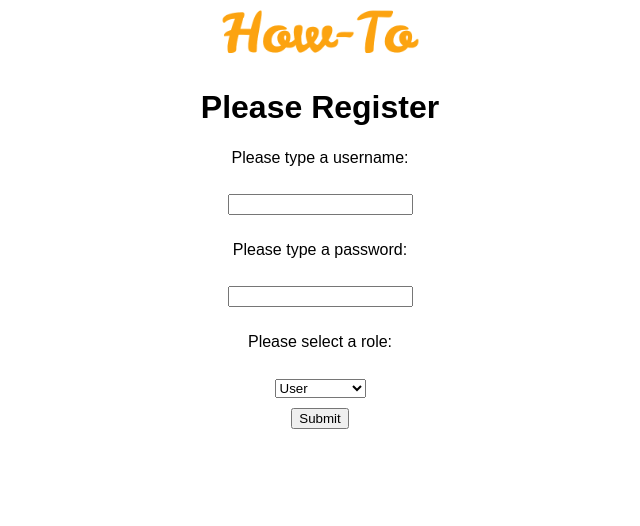
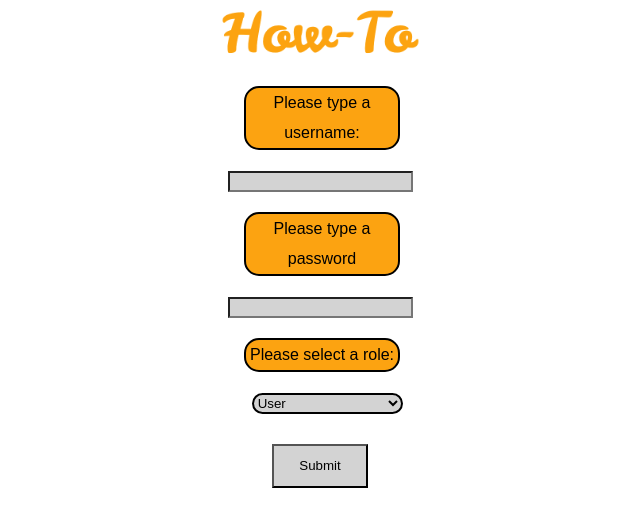
Before and after one commit to BW-how-2/Front-End, a React (Create React App) app: page /signup in a window 1280 px wide. Shown: the top 526 px of the page, without its empty margins (320-960 px from the left). Built offline with nearby package versions, Linux system fonts and the light colour scheme; no server answers.

Commit message:
got tyling done for the sign up page

```diff
--- a/src/components/SignUp.js
+++ b/src/components/SignUp.js
@@ -3,6 +3,33 @@ import Axios from 'axios'
 import {UserContext} from '../contexts/UserContext'
 import {useHistory} from 'react-router-dom'
 import * as Yup from 'yup'
+import styled from 'styled-components'
+
+const Instructions = styled.p`
+   border: solid black 2px;
+   width: 12%;
+   margin-left: 44%;
+   border-radius: 15px;
+   background-color: #FCA311;
+`
+
+const Input = styled.input`
+    background-color: lightgrey;
+`
+
+const Dropdown = styled.select`
+    border: solid black 2px;
+    width: 12%;
+    margin-left: 15px;
+    border-radius: 15px;
+    background-color: lightgrey;
+`
+
+const Button = styled.button`
+    margin-top: 2%;
+    padding: 1% 2% 1% 2%;
+    background-color: lightgrey;
+`
 
 const initialForm={
     username: '',
@@ -81,25 +108,24 @@ export default function SignUp(){
 
     return(
         <form onSubmit={handleSubmit}>
-            <h1>Please Register</h1>
-                <p> Please type a username:</p>
+                <Instructions> Please type a username:</Instructions>
                 <p className='error'>{errors.username}</p>
-                <input id='username' name='username' value={signUp.username} onChange={handleChange}></input>
+                <Input id='username' name='username' value={signUp.username} onChange={handleChange}></Input>
 
-                <p>Please type a password:</p>
+                <Instructions> Please type a password</Instructions>
                 <p className='error'>{errors.password}</p>
-                <input type='password' id='password' name='password' value={signUp.password} onChange={handleChange}></input>
+                <Input type='password' id='password' name='password' value={signUp.password} onChange={handleChange}></Input>
 
-                <p>Please select a role:</p>
-                <select value={signUp.role} onChange={handleChange} name='role'>
+                <Instructions> Please select a role:</Instructions>
+                <Dropdown value={signUp.role} onChange={handleChange} name='role'>
                     <option disabled value=''>Select Role</option>
                     <option value='user'>User</option>
                     <option value='creator'>Creator</option>
-                </select>
+                </Dropdown>
 
                 <br></br>
 
-                <button onClick={handleSubmit}>Submit</button>
+                <Button onClick={handleSubmit}>Submit</Button>
         </form>
     )
 }
```
